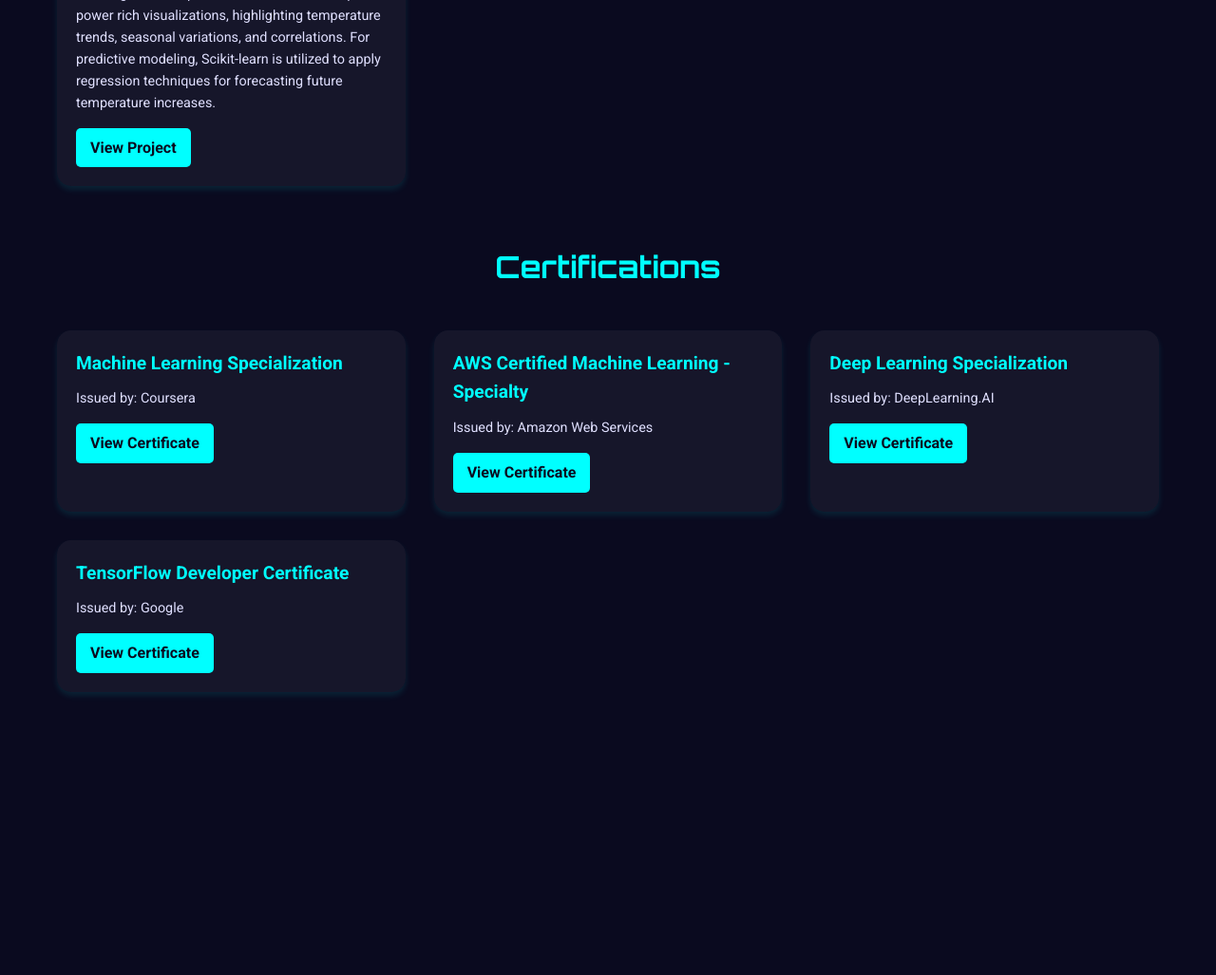
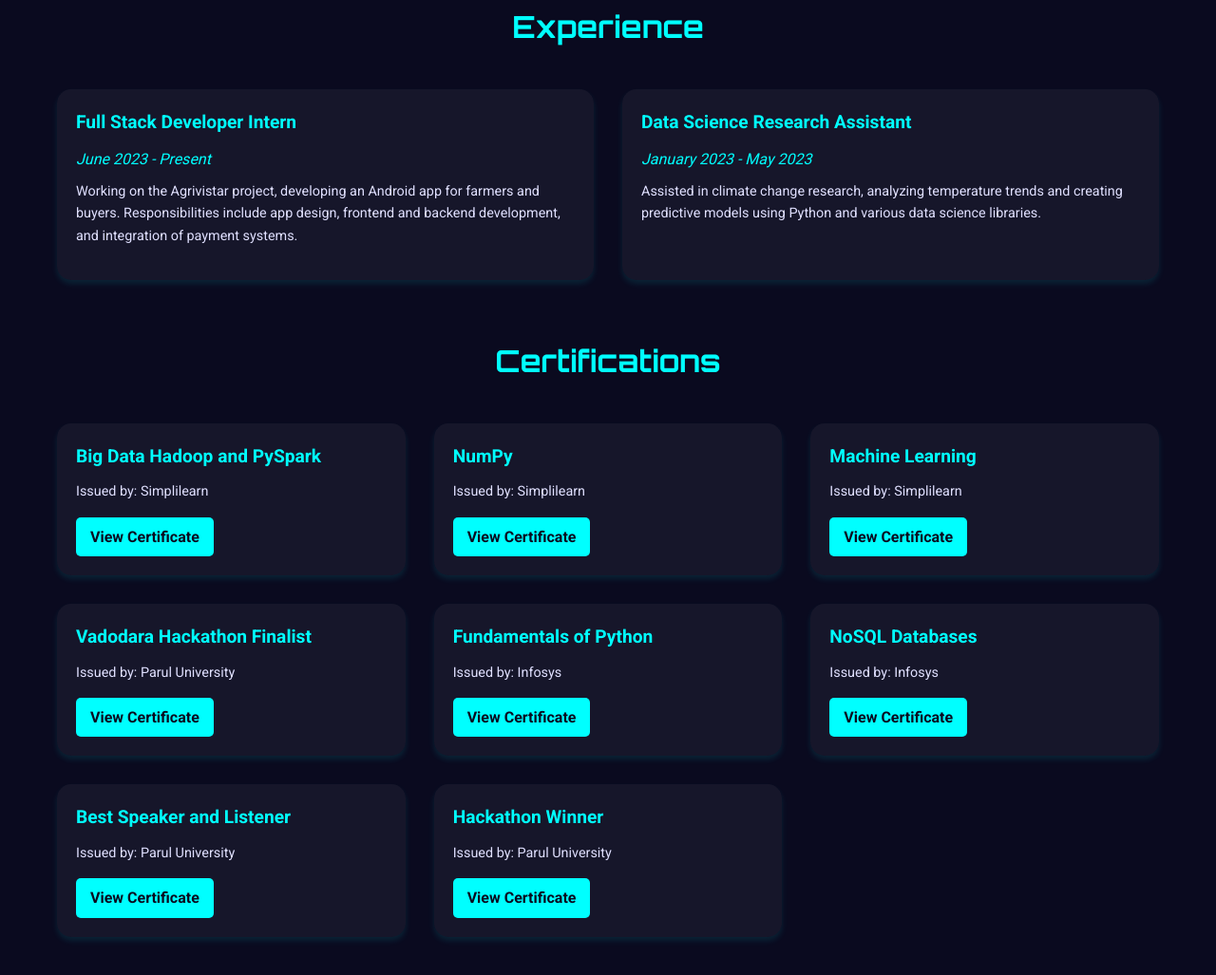
Before and after one commit to nashutosh/My-Portfolio, a plain HTML site: page projects.html in a window 1280 px wide. Shown: the part 1313-2340 px from the top of the page at 95% size. Before the commit the page ends 2082 px from the top, so only its background shows below. Drawn offline with Linux system fonts and the light colour scheme.

Commit message:
projects.html

```diff
--- a/projects.html
+++ b/projects.html
@@ -3,7 +3,7 @@
 <head>
     <meta charset="UTF-8">
     <meta name="viewport" content="width=device-width, initial-scale=1.0">
-    <title>Ashutosh Singh - Projects & Certifications</title>
+    <title>Ashutosh Singh - Portfolio</title>
     <style>
         @import url('https://fonts.googleapis.com/css2?family=Roboto:wght@300;400;700&family=Orbitron:wght@400;700&display=swap');
 
@@ -12,6 +12,7 @@
             --text-color: #e0e0ff;
             --accent-color: #00ffff;
             --card-bg: rgba(255, 255, 255, 0.05);
+            --hover-color: #00cccc;
         }
 
         * {
@@ -51,13 +52,13 @@
             margin-top: 60px;
         }
 
-        .projects, .certifications {
+        .projects, .certifications, .experience {
             display: grid;
             grid-template-columns: repeat(auto-fit, minmax(300px, 1fr));
             gap: 30px;
         }
 
-        .project-card, .certification-card {
+        .project-card, .certification-card, .experience-card {
             background: var(--card-bg);
             border-radius: 15px;
             padding: 20px;
@@ -65,7 +66,7 @@
             box-shadow: 0 4px 6px rgba(0, 255, 255, 0.1);
         }
 
-        .project-card:hover, .certification-card:hover {
+        .project-card:hover, .certification-card:hover, .experience-card:hover {
             transform: translateY(-5px);
             box-shadow: 0 6px 12px rgba(0, 255, 255, 0.2);
         }
@@ -78,14 +79,14 @@
             margin-bottom: 15px;
         }
 
-        .project-title, .certification-title {
+        .project-title, .certification-title, .experience-title {
             font-size: 1.2em;
             font-weight: bold;
             margin-bottom: 10px;
             color: var(--accent-color);
         }
 
-        .project-summary, .certification-issuer {
+        .project-summary, .certification-issuer, .experience-description {
             font-size: 0.9em;
             margin-bottom: 15px;
         }
@@ -102,11 +103,17 @@
         }
 
         .project-link:hover, .certification-link:hover {
-            background-color: #00cccc;
+            background-color: var(--hover-color);
+        }
+
+        .experience-date {
+            font-style: italic;
+            margin-bottom: 10px;
+            color: var(--accent-color);
         }
 
         @media (max-width: 768px) {
-            .projects, .certifications {
+            .projects, .certifications, .experience {
                 grid-template-columns: 1fr;
             }
         }
@@ -114,61 +121,103 @@
 </head>
 <body>
     <div class="container">
-        <h1>Ashutosh Singh</h1>
+        <header>
+            <h1>Ashutosh Singh</h1>
+        </header>
 
-        <h2>Projects</h2>
-        <div class="projects">
-            <div class="project-card">
-                <img src="images/1736170477126.png" alt="Project 1" class="project-image">
-                <div class="project-title">Agrivistar</div>
-                <p class="project-summary">My team and I are developing AgriVistaar, an Android app for farmers and buyers to directly trade goods. As the Full Stack Developer, I collaborate closely with my team to design using Figma and develop with Android Studio, XML, and Kotlin. We utilize Firebase for backend services and integrate Razorpay for payments. Common Android development tools include SDKs and Gradle for build automation, ensuring a smooth and efficient development process.</p>
-                <a href="https://drive.google.com/drive/folders/1SWiwfKCVQ5Oy3jLJVnRsRlGJBP6iSjBO?usp=drive_link" class="project-link">View Project</a>
-            </div>
-            <div class="project-card">
-                <img src="images/signify.jpg" alt="Project 2" class="project-image">
-                <div class="project-title">Signify-for deaf individuals</div>
-                <p class="project-summary">his project is a comprehensive platform designed to assist deaf individuals by offering live interpretation of sign language with accurate grammar and expressive visuals. It translates text or speech into American Sign Language (ASL) grammar using machine learning models, enabling seamless communication. The frontend, built with React, integrates a 3D avatar using Three.js to display real-time sign interpretations with precise hand gestures and facial expressions.</p>
-                <a href="https://signify-echelon.netlify.app/" class="project-link">View Project</a>
-            </div>
-            <div class="project-card">
-                <img src="images/Screenshot (124).png" alt="Project 3" class="project-image">
-                <div class="project-title">
-                    Covid-19 death Analysis of all country</div>
-                <p class="project-summary">This project is made for showing  the death rates in all the countries while the covid-19.Mainly it includes american and indian death analysis with python and matplotlib,numpy and pandas.</p>
-                <a href="https://github.com/nashutosh/Covid-19deathAnalysis-main" class="project-link">View Project</a>
-            </div>
-            <div class="project-card">
-                <img src="images/predictions.png" alt="Project 3" class="project-image">
-                <div class="project-title">
-                    US climate change analysis and predictions</div>
-                <p class="project-summary">This project leverages a robust tech stack to analyze climate change and predict temperature trends. Python is the core programming language, with libraries like Pandas and NumPy for data cleaning and manipulation. Seaborn and Matplotlib power rich visualizations, highlighting temperature trends, seasonal variations, and correlations. For predictive modeling, Scikit-learn is utilized to apply regression techniques for forecasting future temperature increases.</p>
-                <a href="https://github.com/nashutosh/Climate-change-and-temperature-predictions" class="project-link">View Project</a>
-            </div>
-        </div>
+        <main>
+            <section aria-labelledby="projects-heading">
+                <h2 id="projects-heading">Projects</h2>
+                <div class="projects">
+                    <article class="project-card">
+                        <img src="images/1736170477126.png" alt="Agrivistar app interface" class="project-image">
+                        <h3 class="project-title">Agrivistar</h3>
+                        <p class="project-summary">Developing an Android app for direct farmer-buyer trade. As Full Stack Developer, I use Figma for design, Android Studio with XML and Kotlin for development, Firebase for backend, and Razorpay for payments.</p>
+                        <a href="https://drive.google.com/drive/folders/1SWiwfKCVQ5Oy3jLJVnRsRlGJBP6iSjBO?usp=drive_link" class="project-link">View Project</a>
+                    </article>
+                    <article class="project-card">
+                        <img src="images/signify.jpg" alt="Signify app interface" class="project-image">
+                        <h3 class="project-title">Signify - for deaf individuals</h3>
+                        <p class="project-summary">A platform offering live interpretation of sign language with accurate grammar and expressive visuals. Built with React and Three.js, it translates text or speech into American Sign Language (ASL) using machine learning models.</p>
+                        <a href="https://signify-echelon.netlify.app/" class="project-link">View Project</a>
+                    </article>
+                    <article class="project-card">
+                        <img src="images/Screenshot (124).png" alt="Covid-19 death analysis graph" class="project-image">
+                        <h3 class="project-title">Covid-19 Death Analysis</h3>
+                        <p class="project-summary">Analysis of Covid-19 death rates across countries, with a focus on American and Indian data. Utilizes Python with matplotlib, numpy, and pandas for data visualization and analysis.</p>
+                        <a href="https://github.com/nashutosh/Covid-19deathAnalysis-main" class="project-link">View Project</a>
+                    </article>
+                    <article class="project-card">
+                        <img src="images/predictions.png" alt="US climate change prediction graph" class="project-image">
+                        <h3 class="project-title">US Climate Change Analysis and Predictions</h3>
+                        <p class="project-summary">Analyzes climate change and predicts temperature trends using Python, Pandas, NumPy, Seaborn, Matplotlib, and Scikit-learn for data manipulation, visualization, and predictive modeling.</p>
+                        <a href="https://github.com/nashutosh/Climate-change-and-temperature-predictions" class="project-link">View Project</a>
+                    </article>
+                </div>
+            </section>
 
-        <h2>Certifications</h2>
-        <div class="certifications">
-            <div class="certification-card">
-                <div class="certification-title">Machine Learning Specialization</div>
-                <p class="certification-issuer">Issued by: Coursera</p>
-                <a href="#" class="certification-link">View Certificate</a>
-            </div>
-            <div class="certification-card">
-                <div class="certification-title">AWS Certified Machine Learning - Specialty</div>
-                <p class="certification-issuer">Issued by: Amazon Web Services</p>
-                <a href="#" class="certification-link">View Certificate</a>
-            </div>
-            <div class="certification-card">
-                <div class="certification-title">Deep Learning Specialization</div>
-                <p class="certification-issuer">Issued by: DeepLearning.AI</p>
-                <a href="#" class="certification-link">View Certificate</a>
-            </div>
-            <div class="certification-card">
-                <div class="certification-title">TensorFlow Developer Certificate</div>
-                <p class="certification-issuer">Issued by: Google</p>
-                <a href="#" class="certification-link">View Certificate</a>
-            </div>
-        </div>
+            <section aria-labelledby="experience-heading">
+                <h2 id="experience-heading">Experience</h2>
+                <div class="experience">
+                    <article class="experience-card">
+                        <h3 class="experience-title">Full Stack Developer Intern</h3>
+                        <p class="experience-date">June 2023 - Present</p>
+                        <p class="experience-description">Working on the Agrivistar project, developing an Android app for farmers and buyers. Responsibilities include app design, frontend and backend development, and integration of payment systems.</p>
+                    </article>
+                    <article class="experience-card">
+                        <h3 class="experience-title">Data Science Research Assistant</h3>
+                        <p class="experience-date">January 2023 - May 2023</p>
+                        <p class="experience-description">Assisted in climate change research, analyzing temperature trends and creating predictive models using Python and various data science libraries.</p>
+                    </article>
+                </div>
+            </section>
+
+            <section aria-labelledby="certifications-heading">
+                <h2 id="certifications-heading">Certifications</h2>
+                <div class="certifications">
+                    <article class="certification-card">
+                        <h3 class="certification-title">Big Data Hadoop and PySpark</h3>
+                        <p class="certification-issuer">Issued by: Simplilearn</p>
+                        <a href="https://www.linkedin.com/in/ashutosh-singh-7945812b2/details/certifications/1733405763471/single-media-viewer/?profileId=ACoAAEsw7yABFMLGn97_47RLfE7yFRaibZf-JX0" class="certification-link">View Certificate</a>
+                    </article>
+                    <article class="certification-card">
+                        <h3 class="certification-title">NumPy</h3>
+                        <p class="certification-issuer">Issued by: Simplilearn</p>
+                        <a href="https://www.linkedin.com/in/ashutosh-singh-7945812b2/details/certifications/1733241510584/single-media-viewer/?profileId=ACoAAEsw7yABFMLGn97_47RLfE7yFRaibZf-JX0" class="certification-link">View Certificate</a>
+                    </article>
+                    <article class="certification-card">
+                        <h3 class="certification-title">Machine Learning</h3>
+                        <p class="certification-issuer">Issued by: Simplilearn</p>
+                        <a href="https://www.linkedin.com/in/ashutosh-singh-7945812b2/details/certifications/1733213542856/single-media-viewer/?profileId=ACoAAEsw7yABFMLGn97_47RLfE7yFRaibZf-JX0" class="certification-link">View Certificate</a>
+                    </article>
+                    <article class="certification-card">
+                        <h3 class="certification-title">Vadodara Hackathon Finalist</h3>
+                        <p class="certification-issuer">Issued by: Parul University</p>
+                        <a href="https://www.linkedin.com/in/ashutosh-singh-7945812b2/details/certifications/1733232140379/single-media-viewer/?profileId=ACoAAEsw7yABFMLGn97_47RLfE7yFRaibZf-JX0" class="certification-link">View Certificate</a>
+                    </article>
+                    <article class="certification-card">
+                        <h3 class="certification-title">Fundamentals of Python</h3>
+                        <p class="certification-issuer">Issued by: Infosys</p>
+                        <a href="https://www.linkedin.com/in/ashutosh-singh-7945812b2/details/certifications/1733231926263/single-media-viewer/?profileId=ACoAAEsw7yABFMLGn97_47RLfE7yFRaibZf-JX0" class="certification-link">View Certificate</a>
+                    </article>
+                    <article class="certification-card">
+                        <h3 class="certification-title">NoSQL Databases</h3>
+                        <p class="certification-issuer">Issued by: Infosys</p>
+                        <a href="https://www.linkedin.com/in/ashutosh-singh-7945812b2/details/certifications/1733231804908/single-media-viewer/?profileId=ACoAAEsw7yABFMLGn97_47RLfE7yFRaibZf-JX0" class="certification-link">View Certificate</a>
+                    </article>
+                    <article class="certification-card">
+                        <h3 class="certification-title">Best Speaker and Listener</h3>
+                        <p class="certification-issuer">Issued by: Parul University</p>
+                        <a href="https://www.linkedin.com/in/ashutosh-singh-7945812b2/details/certifications/1075836828/multiple-media-viewer/?profileId=ACoAAEsw7yABFMLGn97_47RLfE7yFRaibZf-JX0&treasuryMediaId=1736242624563" class="certification-link">View Certificate</a>
+                    </article>
+                    <article class="certification-card">
+                        <h3 class="certification-title">Hackathon Winner</h3>
+                        <p class="certification-issuer">Issued by: Parul University</p>
+                        <a href="https://www.linkedin.com/in/ashutosh-singh-7945812b2/overlay/1736270534841/single-media-viewer/?profileId=ACoAAEsw7yABFMLGn97_47RLfE7yFRaibZf-JX0" class="certification-link">View Certificate</a>
+                    </article>
+                </div>
+            </section>
+        </main>
     </div>
 </body>
 </html>
```
